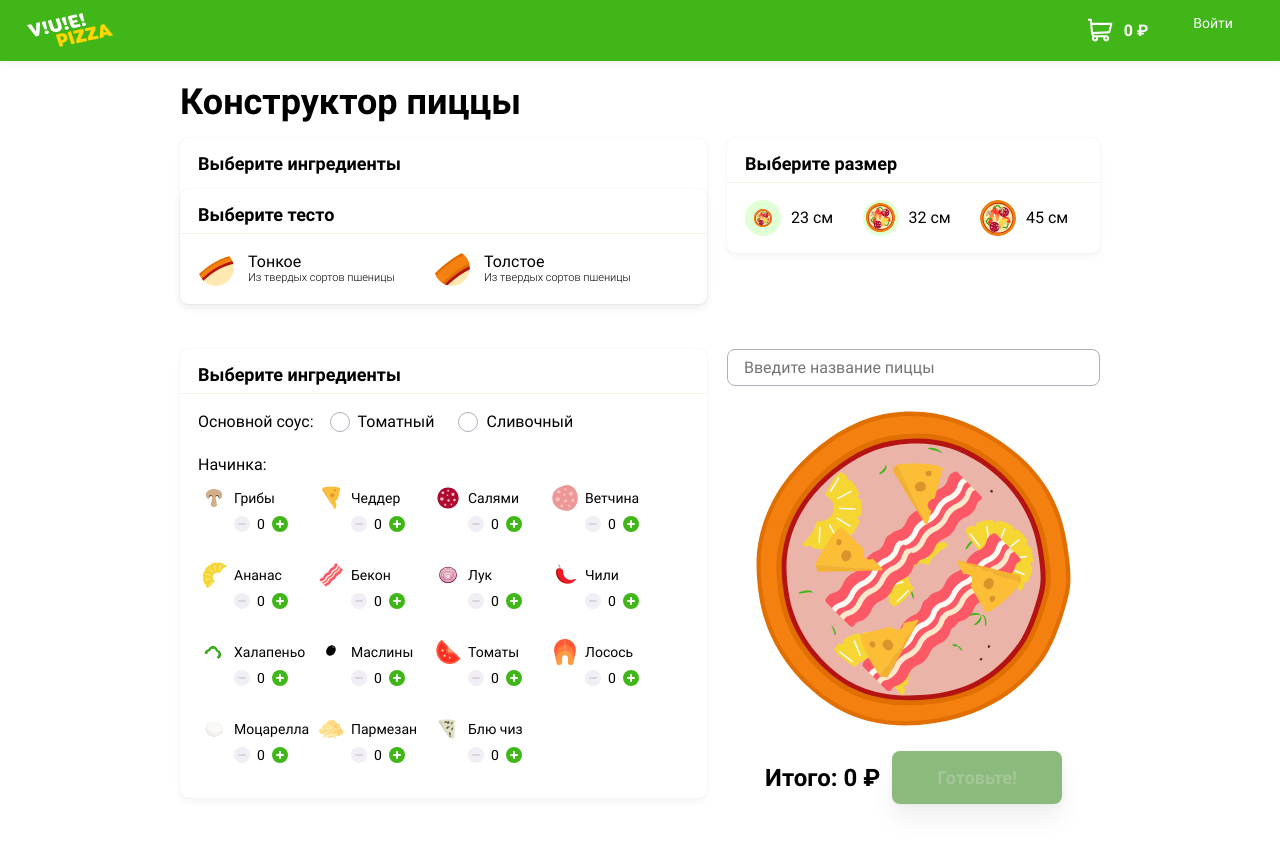
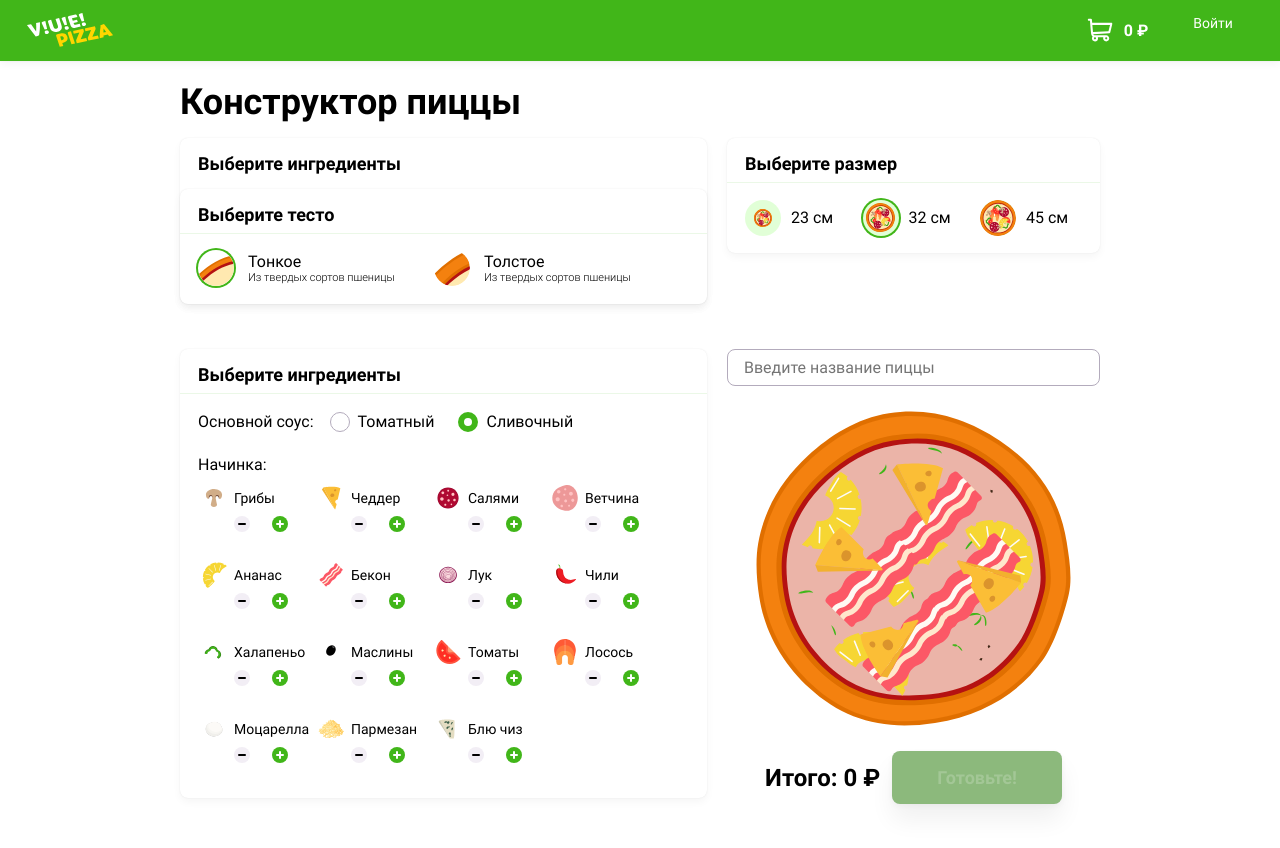
Before and after one commit to htmlacademy-vue/185816-pizza-1, a Vue app in the folder src/frontend/: page / in a window 1280 px wide. Built offline with nearby package versions, Linux system fonts and the light colour scheme.

Commit message:
Fixed bugs

```diff
--- a/src/frontend/src/common/RadioButton.vue
+++ b/src/frontend/src/common/RadioButton.vue
@@ -1,12 +1,12 @@
 <template>
-  <label :class="className">
+  <label>
     <input
       :class="[{ 'visually-hidden': hidden }]"
       type="radio"
       :name="name"
       :value="value"
       :checked="checked"
-      @input="$emit('input', { id, value: Number($event.target.value) })"
+      @click="$emit('setValue', { id, value })"
     />
     <slot>
       <span>{{ title }}</span>
@@ -34,10 +34,6 @@ export default {
       type: Number,
       required: true,
     },
-    className: {
-      type: Array,
-      required: true,
-    },
     hidden: {
       type: Boolean,
       default: false,
--- a/src/frontend/src/modules/builder/BuilderDiameterSelector.vue
+++ b/src/frontend/src/modules/builder/BuilderDiameterSelector.vue
@@ -7,16 +7,14 @@
         <RadioButton
           v-for="size in sizes"
           :key="size.id"
-          :className="[
-            'diameter__input',
-            `diameter__input--${sizesMap[size.id]}`,
-          ]"
+          :class="['diameter__input', `diameter__input--${sizesMap[size.id]}`]"
           name="diameter"
           :id="size.id"
           :value="size.multiplier"
           :title="size.name"
-          :hidden="true"
-          @input="getSize"
+          hidden
+          :checked="size.id === 2"
+          @setValue="setSize"
         />
       </div>
     </div>
@@ -53,7 +51,8 @@ export default {
      *   value: Number
      * }
      */
-    getSize(size) {
+    setSize(size) {
+      console.log(size);
       this.$emit("setSize", size);
     },
   },
--- a/src/frontend/src/modules/builder/BuilderDoughSelector.vue
+++ b/src/frontend/src/modules/builder/BuilderDoughSelector.vue
@@ -6,13 +6,14 @@
         <RadioButton
           v-for="dough in doughs"
           :key="dough.id"
-          :className="['dough__input', `dough__input--${dough.image}`]"
+          :class="['dough__input', `dough__input--${dough.image}`]"
           name="dough"
           :id="dough.id"
           :value="dough.price"
           :title="dough.name"
-          :hidden="true"
-          @input="setDough"
+          hidden
+          :checked="dough.id === 1"
+          @setValue="setDough"
         >
           <b>{{ dough.name }}</b>
           <span>{{ dough.description }}</span>
--- a/src/frontend/src/modules/builder/BuilderFillingList.vue
+++ b/src/frontend/src/modules/builder/BuilderFillingList.vue
@@ -16,21 +16,15 @@
           <button
             type="button"
             class="counter__button counter__button--minus"
-            :disabled="pizzaIngredients[ingredient.id - 1].count === 0"
-            @click="removeIngredient(ingredient.id)"
+            @click="removeIngredient(ingredient)"
           >
             <span class="visually-hidden">Меньше</span>
           </button>
-          <input
-            type="text"
-            name="counter"
-            class="counter__input"
-            :value="pizzaIngredients[ingredient.id - 1].count"
-          />
+          <input type="text" name="counter" class="counter__input" />
           <button
             type="button"
             class="counter__button counter__button--plus"
-            @click="addIngredient(ingredient.id)"
+            @click="addIngredient(ingredient)"
           >
             <span class="visually-hidden">Больше</span>
           </button>
@@ -49,31 +43,20 @@ export default {
       required: true,
     },
   },
-  data() {
-    return {
-      pizzaIngredients: this.ingredients.map((ingredient) => ({
-        id: ingredient.id,
-        price: ingredient.price,
-        count: 0,
-      })),
-    };
-  },
   methods: {
     /**
      * Add ingredients and emit to parent
-     * @param {int} id
+     * @param {object} ingredient
      */
-    addIngredient(id) {
-      this.pizzaIngredients[id - 1].count++;
-      this.$emit("getIngredients", this.pizzaIngredients);
+    addIngredient(ingredient) {
+      this.$emit("setIngredients", ingredient);
     },
     /**
      * Remove ingredients and emit to parent
-     * @param {int} id
+     * @param {object} ingredient
      */
-    removeIngredient(id) {
-      this.pizzaIngredients[id - 1].count--;
-      this.$emit("getIngredients", this.pizzaIngredients);
+    removeIngredient(ingredient) {
+      this.$emit("setIngredients", ingredient);
     },
   },
 };
--- a/src/frontend/src/modules/builder/BuilderIngredientsSelector.vue
+++ b/src/frontend/src/modules/builder/BuilderIngredientsSelector.vue
@@ -6,20 +6,18 @@
         <div class="ingredients__sauce">
           <p>Основной соус:</p>
           <RadioButton
+            :class="['radio', 'ingredients__input']"
             v-for="sauce in sauces"
             :key="sauce.id"
-            :className="['radio', 'ingredients__input']"
             name="sauce"
             :id="sauce.id"
             :value="sauce.price"
             :title="sauce.name"
-            @input="getSauce"
+            :checked="sauce.id === 2"
+            @setValue="setSauce"
           />
         </div>
-        <BuilderFillingList
-          :ingredients="ingredients"
-          @getIngredients="getIngredients"
-        />
+        <BuilderFillingList :ingredients="ingredients" />
       </div>
     </div>
   </div>
@@ -55,7 +53,7 @@ export default {
      *   value: Number
      * }
      */
-    getSauce(sauce) {
+    setSauce(sauce) {
       this.$emit("setSauce", sauce);
     },
     /**
--- a/src/frontend/src/modules/builder/BuilderPizzaView.vue
+++ b/src/frontend/src/modules/builder/BuilderPizzaView.vue
@@ -16,7 +16,6 @@
         :sauces="sauces"
         :ingredients="transformedIngredients"
         @setSauce="setSauce"
-        @setIngredients="setIngredients"
       />
       <div class="content__pizza">
         <label class="input">
```
